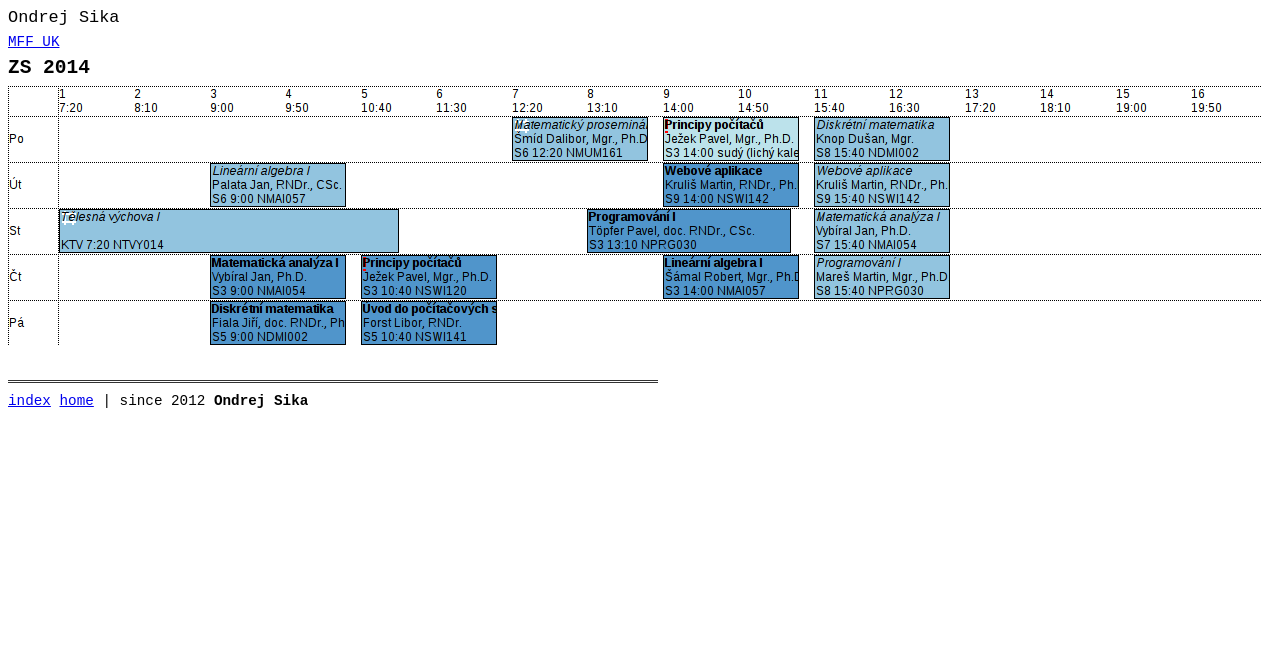
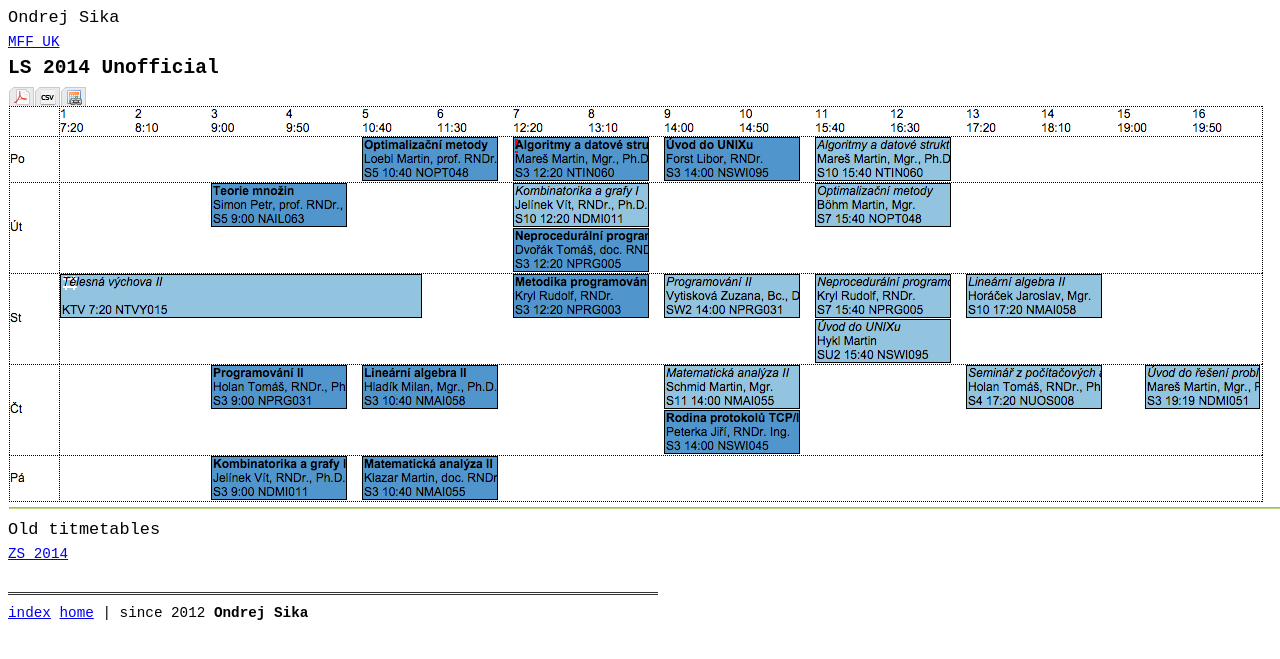
Before and after one commit to ondrejsika/ondrejsika.com, a Jekyll site: the page built from edu/mff/timetable.md, in a window 1280 px wide. Shown: the top 659 px of the page. Built offline with Jekyll 4.4.1, drawn with Linux system fonts in a browser that asks for light colours; Markdown is read by kramdown in place of the engine named in the settings; comment, search, counter and statistics services are not loaded.

Commit message:
add unofficial mff timetable

```diff
--- a/edu/mff/timetable.md
+++ b/edu/mff/timetable.md
@@ -5,6 +5,10 @@
 
 [MFF UK](.)
 
-## ZS 2014
+## LS 2014 Unofficial
 
-![ZS 2014](/static/content/edu/rozvrh_mff_zs_2014.png)
+![LS 2014 Unofficial](/static/content/edu/rozvrh_mff_ls_2014_unofficial.png)
+
+# Old titmetables
+
+[ZS 2014](/static/content/edu/rozvrh_mff_zs_2014.png)
```
Also changed, not shown: static/content/edu/rozvrh_mff_ls_2014_unofficial.png (added).
